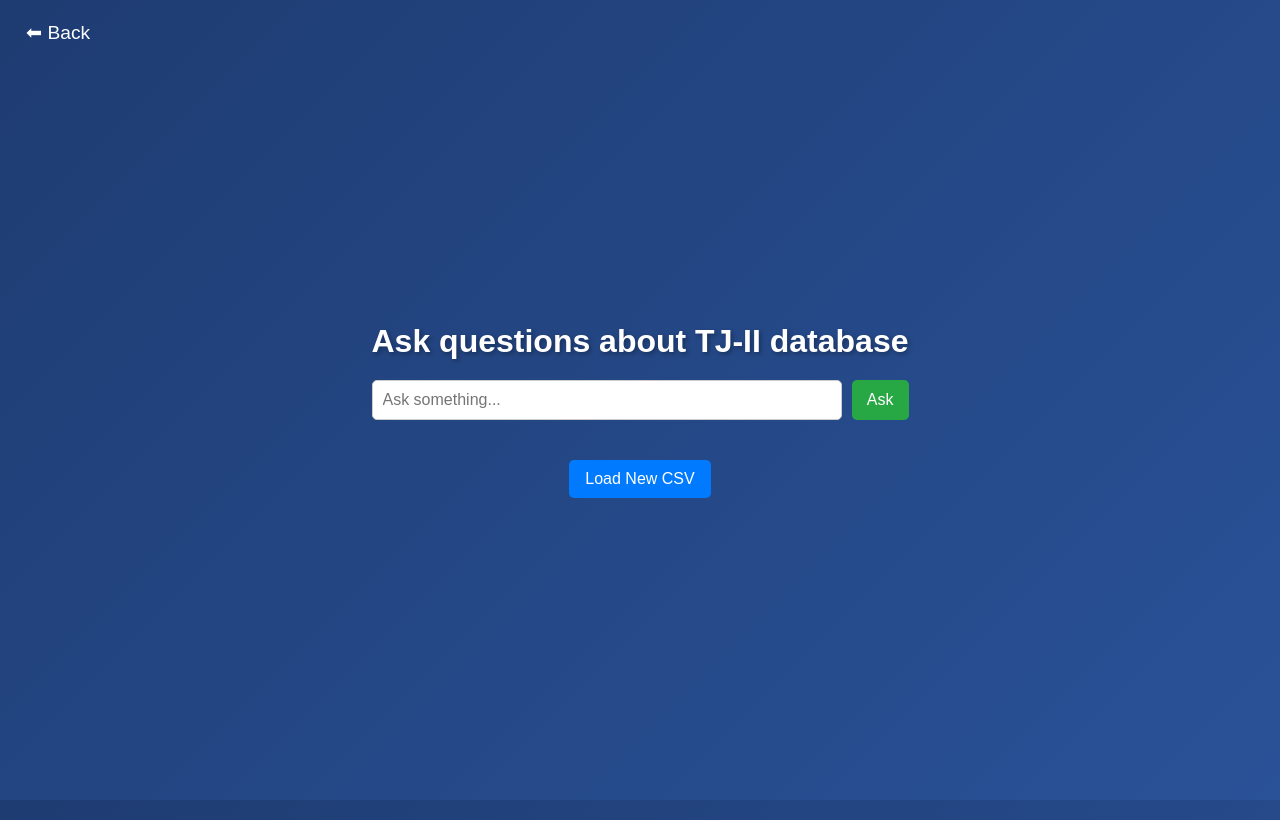
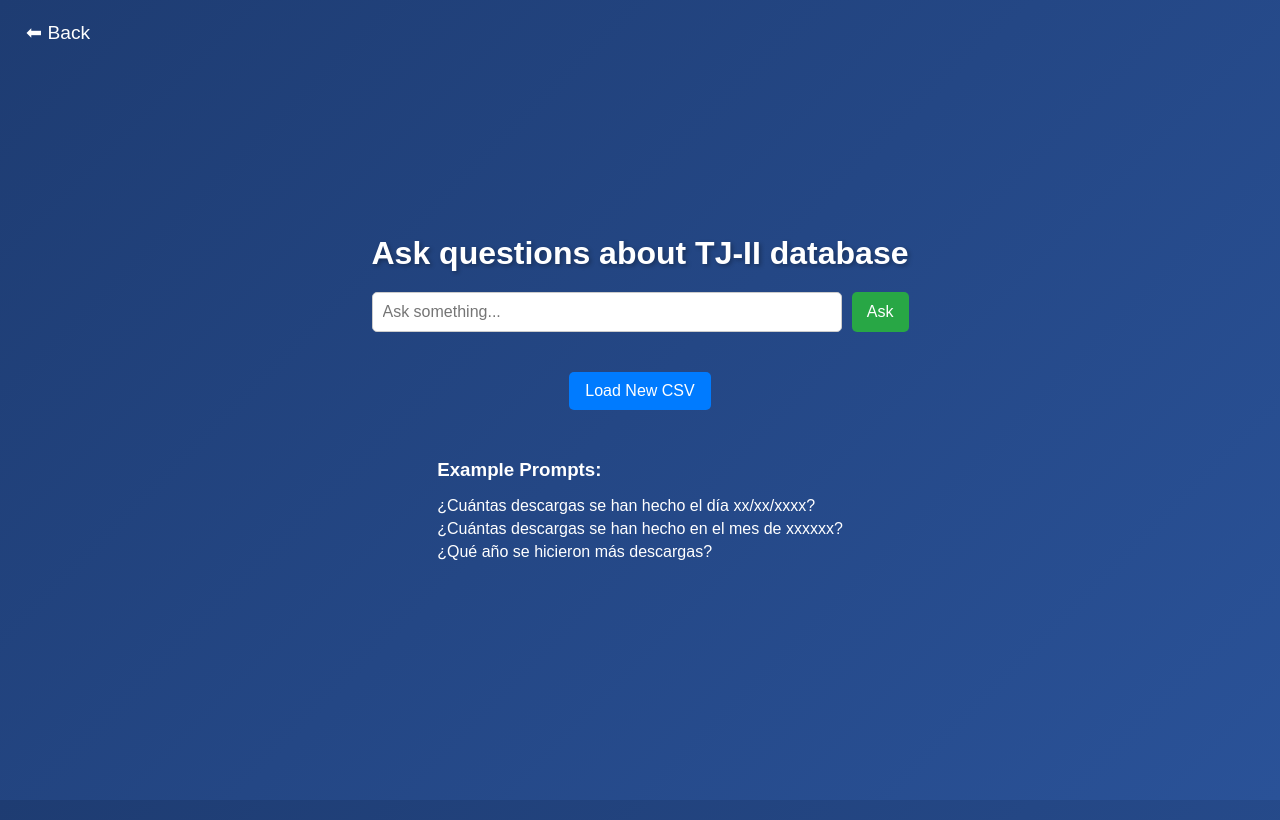
Before and after one commit to smorenolasa1/TJ-II_Chatbot_Frontend, a React (Vite) app in the folder my-dashboard/: page /csv in a window 1280 px wide. Built offline with nearby package versions, Linux system fonts and the light colour scheme.

Commit message:
bot y respuesta en una misma caja

```diff
--- a/my-dashboard/src/pages/CsvPage.css
+++ b/my-dashboard/src/pages/CsvPage.css
@@ -1,21 +1,3 @@
-/* Ensure response stays inside the container */
-.response {
-    margin-top: 15px;
-    padding: 12px;
-    width: 80%;
-    max-width: 600px;
-    background-color: #f8f9fa;
-    border-radius: 8px;
-    border: 1px solid #ccc;
-    box-shadow: 0px 2px 5px rgba(0, 0, 0, 0.1);
-    font-size: 16px;
-    color: #333;
-    text-align: left;
-    overflow-y: auto;
-    max-height: 300px;
-    word-wrap: break-word;
-    white-space: pre-wrap;
-}
 
 /* Center content properly */
 .page-container {
@@ -60,23 +42,6 @@
 
 .search-button:hover {
     background-color: #218838;
-}
-
-/* Response Box Styling (Small, Just Below the Search Bar) */
-.response-box {
-    margin-top: 15px;
-    padding: 10px;
-    width: 100%;
-    max-width: 500px; /* Same as search bar */
-    background-color: white;
-    border-radius: 8px;
-    border: 1px solid #ccc;
-    box-shadow: 0px 2px 5px rgba(0, 0, 0, 0.1);
-    font-size: 16px;
-    color: #333;
-    text-align: left;
-    white-space: pre-wrap; /* Preserve text formatting */
-    word-wrap: break-word;
 }
 
 /* Clarification Buttons */
@@ -147,3 +112,65 @@
 .load-csv-button:hover {
     background-color: #0056b3;
 }
+
+.example-prompts {
+margin-top: 20px;
+padding: 10px;
+border-radius: 5px;
+width: fit-content; /* Ajusta el ancho según el contenido */
+}
+
+.example-prompts h3 {
+margin-bottom: 8px;
+text-align: left; /* Alinea el título a la izquierda */
+}
+
+.example-prompts ul {
+list-style-type: none;
+padding: 0;
+text-align: left; /* Alinea la lista a la izquierda */
+}
+
+.example-prompts li {
+margin-bottom: 5px;
+}
+
+/* Caja de chat que incluye historial y respuesta */
+.chat-box {
+    margin-top: 15px;
+    padding: 12px;
+    width: 80%;
+    max-width: 600px;
+    background-color: #f8f9fa;
+    border-radius: 8px;
+    border: 1px solid #ccc;
+    box-shadow: 0px 2px 5px rgba(0, 0, 0, 0.1);
+    font-size: 16px;
+    color: #333;
+    text-align: left;
+    overflow-y: auto;
+    max-height: 300px;
+    word-wrap: break-word;
+    white-space: pre-wrap;
+    display: flex;
+    flex-direction: column-reverse; /* Última pregunta abajo, como en ChatGPT */
+}
+
+/* Mensajes dentro del chat */
+.chat-message {
+    padding: 8px;
+    border-radius: 5px;
+    margin-bottom: 5px;
+}
+
+/* Estilo de mensaje del usuario */
+.user-message {
+    background-color: #d1e7dd;
+    align-self: flex-start;
+}
+
+/* Estilo de respuesta del bot */
+.bot-message {
+    background-color: #e9ecef;
+    align-self: flex-end;
+}
--- a/my-dashboard/src/pages/CsvPage.jsx
+++ b/my-dashboard/src/pages/CsvPage.jsx
@@ -10,9 +10,13 @@ const CsvPage = () => {
   const [selectedOptions, setSelectedOptions] = useState({}); // Store user selections
   const [loading, setLoading] = useState(false);
   const [error, setError] = useState("");
+  const [history, setHistory] = useState([]); // Guarda el historial de preguntas
 
   const handleSearch = async (question) => {
     if (!question.trim()) return;
+
+    setHistory(prevHistory => [...prevHistory, question]); // Save history
+
     setLoading(true);
     setError("");
     setResponse("");
@@ -23,17 +27,15 @@ const CsvPage = () => {
       const res = await fetch("http://localhost:5002/get_csv_answer", {
         method: "POST",
         headers: { "Content-Type": "application/json" },
-        body: JSON.stringify({ question }),
+        body: JSON.stringify({ question: question, parameters: {} }), // ✅ Fix: Ensure correct payload format
       });
 
       if (!res.ok) throw new Error("Failed to fetch response");
 
-      const data = await res.json(); // Backend response
-      console.log("Backend Response:", data); // Debugging
+      const data = await res.json();
+      console.log("Backend Response:", data);
 
       if (data.clarification) {
-        // Convert list format ["comentario: comentarioExp, comentarioDesc"]
-        // into an object { "comentario": ["comentarioExp", "comentarioDesc"] }
         const parsedClarifications = {};
         data.clarification.forEach(item => {
           const [category, options] = item.split(": ");
@@ -102,7 +104,25 @@ const CsvPage = () => {
       </div>
 
       {error && <p className="error-message">{error}</p>}
+      {/* Sección única de chat con historial y respuesta */}
+      {(history.length > 0 || response) && (
+        <div className="chat-box">
+          {history.map((q, index) => (
+            <div key={index} className="chat-message user-message">
+              <strong>You:</strong> {q}
+            </div>
+          ))}
 
+          {response && (
+            <div className="chat-message bot-message">
+              <strong>Bot:</strong>
+              <p dangerouslySetInnerHTML={{
+                __html: response.replace(/\*\*(.*?)\*\*/g, "<strong>$1</strong>").replace(/\n/g, "<br>")
+              }}></p>
+            </div>
+          )}
+        </div>
+      )}
       {/* Render clarification buttons if clarification options exist */}
       {Object.keys(clarifications).length > 0 && (
         <div className="clarification-container">
@@ -131,26 +151,18 @@ const CsvPage = () => {
               Send Selected Options
             </button>
       )}
-
-    {response && (
-    <div className="response">
-        <h2>Response</h2>
-        {Array.isArray(response) ? (
-        response.map((item, index) => (
-            <div key={index} className="response-item">
-            {Object.entries(item)
-                .map(([key, value]) => `${key}: ${value}`)
-                .join(", ")} {/* ✅ Separa valores con comas en una sola línea */}
-            </div>
-        ))
-        ) : (
-        <p dangerouslySetInnerHTML={{ __html: response.replace(/\*\*(.*?)\*\*/g, "<strong>$1</strong>").replace(/\n/g, "<br>") }}></p>
-        )}
-    </div>
-    )}
       <button className="load-csv-button" onClick={() => navigate("/load-csv")}>
         Load New CSV
       </button>
+      {/* Example Prompts Section */}
+        <div className="example-prompts">
+        <h3>Example Prompts:</h3>
+        <ul>
+            <li> ¿Cuántas descargas se han hecho el día xx/xx/xxxx?</li>
+            <li> ¿Cuántas descargas se han hecho en el mes de xxxxxx?</li>
+            <li> ¿Qué año se hicieron más descargas?</li>
+        </ul>
+        </div>
     </div>
   );
 };
```
